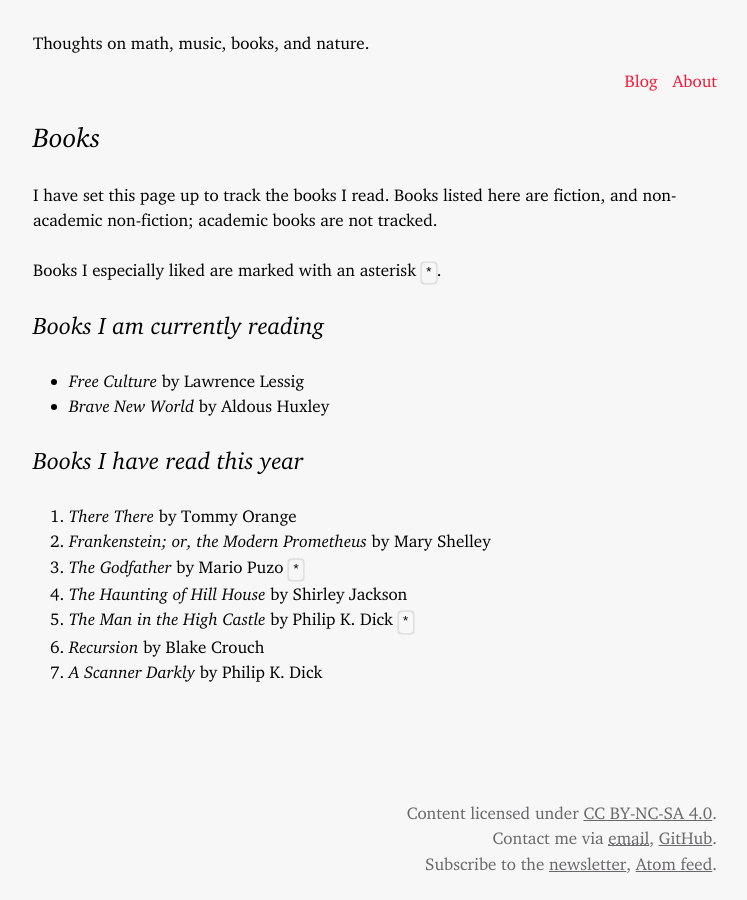
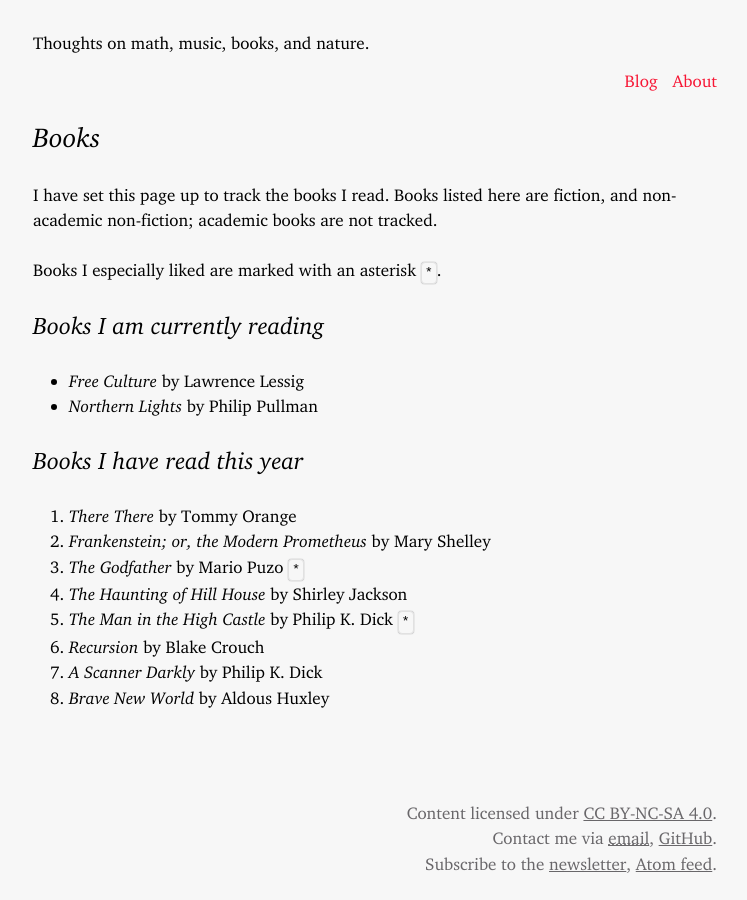
Before and after one commit to LeonardoGoller/LeonardoGoller.github.io, a Jekyll site: the page built from books.markdown, in a window 1280 px wide. Shown: the whole page, without its empty margins (265-1012 px from the left). Built offline with Jekyll 4.4.1, drawn with Linux system fonts in a browser that asks for light colours; comment, search, counter and statistics services are not loaded.

```diff
--- a/_config.yml
+++ b/_config.yml
@@ -34,8 +34,8 @@ currentbooks:
   - title: Free Culture
     author: Lawrence Lessig
 
-  - title: Brave New World
-    author: Aldous Huxley
+  - title: Northern Lights
+    author: Philip Pullman
 
 
 # Build settings
--- a/books.markdown
+++ b/books.markdown
@@ -28,3 +28,4 @@ Books I especially liked are marked with an asterisk  `*`.
 5. _The Man in the High Castle_ by Philip K. Dick `*`
 6. _Recursion_ by Blake Crouch
 7. _A Scanner Darkly_ by Philip K. Dick
+8. _Brave New World_ by Aldous Huxley
```
